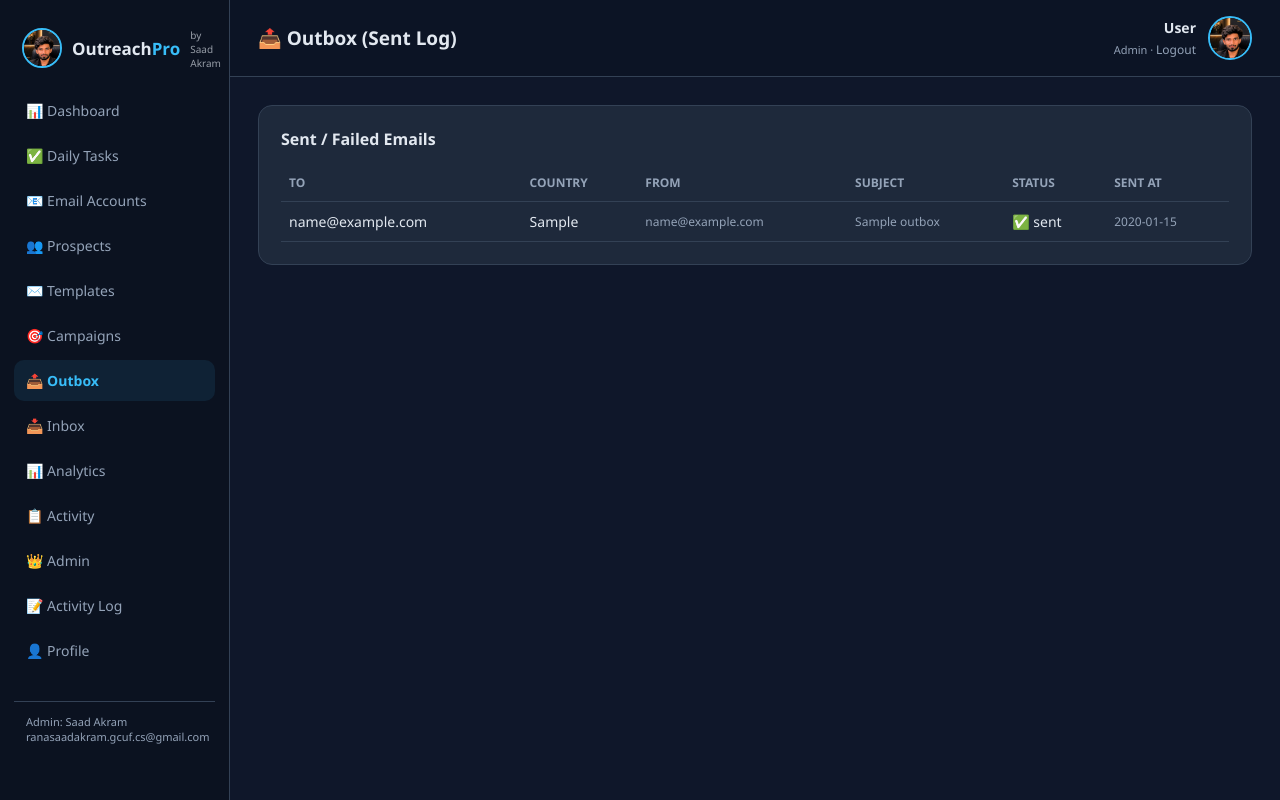
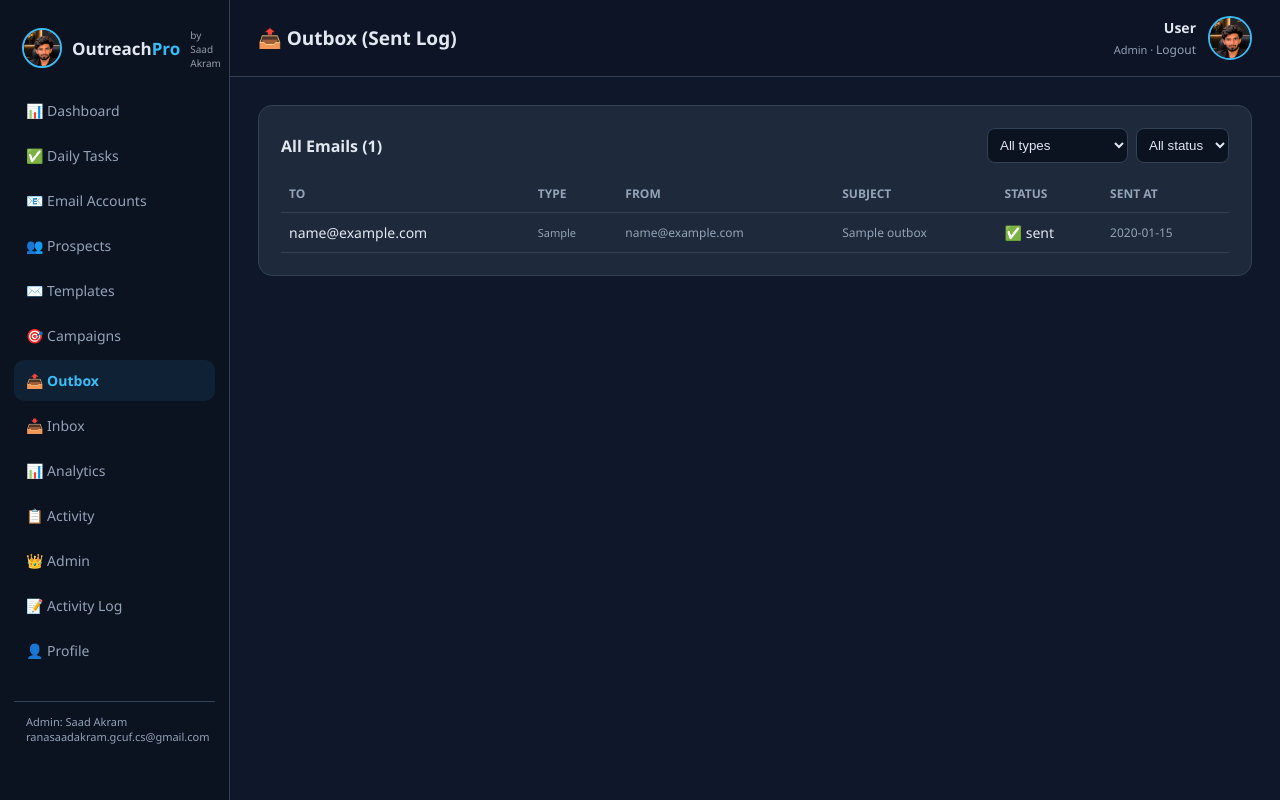
Before and after one commit to saad-akram-ul/Outreachpro, a Flask app: page /outbox in a window 1280 px wide. Run offline with Flask 3, Linux system fonts and the light colour scheme; the visitor is signed in with stand-in values (Sample User, id 1); tables that the repository leaves empty hold one stand-in row (values such as "Sample post"); some libraries are stand-ins or nearby versions.

Commit message:
Inbox manual reply + outbox shows all emails with pagination/filters

```diff
--- a/app.py
+++ b/app.py
@@ -906,15 +906,33 @@
 @login_required
 def outbox():
     db = get_db()
+    uid = session["user_id"]
+    page = max(1, int(request.args.get("page", 1) or 1))
+    per_page = 50
+    kind = request.args.get("kind", "all")
+    status = request.args.get("status", "all")
+    where = ["o.user_id=?"]
+    params = [uid]
+    if kind in ("initial", "reply"):
+        where.append("o.kind=?")
+        params.append(kind)
+    if status in ("sent", "failed", "queued"):
+        where.append("o.status=?")
+        params.append(status)
+    wsql = " AND ".join(where)
+    total = db.execute(f"SELECT COUNT(*) n FROM outbox o WHERE {wsql}", params).fetchone()["n"]
+    pages = max(1, (total + per_page - 1) // per_page)
+    page = min(page, pages)
     rows = db.execute(
-        """SELECT o.*, p.email AS pemail, p.country, a.email AS from_email
+        f"""SELECT o.*, p.email AS pemail, p.country, a.email AS from_email
            FROM outbox o
            LEFT JOIN prospects p ON p.id=o.prospect_id
            LEFT JOIN email_accounts a ON a.id=o.account_id
-           WHERE o.user_id=? ORDER BY o.id DESC LIMIT 200""",
-        (session["user_id"],)).fetchall()
+           WHERE {wsql} ORDER BY o.id DESC LIMIT ? OFFSET ?""",
+        params + [per_page, (page - 1) * per_page]).fetchall()
     db.close()
-    return render_template("outbox.html", rows=rows,
+    return render_template("outbox.html", rows=rows, page=page, pages=pages,
+                           total=total, kind=kind, status=status,
                            admin_name=ADMIN_NAME, admin_email=ADMIN_EMAIL)
 
 
@@ -1008,6 +1026,58 @@
         (session["user_id"],)).fetchall()
     db.close()
     return render_template("inbox.html", msgs=msgs, drafts=drafts,
+                           admin_name=ADMIN_NAME, admin_email=ADMIN_EMAIL)
+
+
+@app.route("/inbox/<int:mid>/reply", methods=["GET", "POST"])
+@login_required
+def inbox_reply(mid):
+    """Manually compose & send a reply to a received message."""
+    from datetime import datetime
+    db = get_db()
+    uid = session["user_id"]
+    m = db.execute(
+        """SELECT i.*, p.name AS pname, p.email AS pemail, a.email AS acc_email
+           FROM inbox_messages i
+           LEFT JOIN prospects p ON p.id=i.prospect_id
+           LEFT JOIN email_accounts a ON a.id=i.account_id
+           WHERE i.id=? AND i.user_id=?""", (mid, uid)).fetchone()
+    if not m:
+        db.close()
+        flash("Message nahi mila.", "error")
+        return redirect(url_for("inbox"))
+    if request.method == "POST":
+        to_email = request.form.get("to_email", "").strip()
+        subject = request.form.get("subject", "").strip()
+        body = request.form.get("body", "").strip()
+        if not to_email or not subject or not body:
+            db.close()
+            flash("To, subject aur message zaroori hain.", "error")
+            return redirect(url_for("inbox_reply", mid=mid))
+        ok, err = send_one_email(db, uid, m["account_id"], to_email, subject, body)
+        if ok:
+            db.execute(
+                """INSERT INTO outbox (user_id,prospect_id,account_id,kind,subject,body,status,sent_at)
+                   VALUES (?,?,?,?,?,?,?,?)""",
+                (uid, m["prospect_id"], m["account_id"], "reply", subject, body,
+                 "sent", datetime.now().isoformat(timespec="seconds")))
+            if m["prospect_id"]:
+                db.execute("UPDATE prospects SET status='replied' WHERE id=?", (m["prospect_id"],))
+            log_activity(db, uid, "reply_sent", f"Manual reply sent to {to_email}")
+            db.commit()
+            flash("Reply bhej diya gaya! ✅", "success")
+        else:
+            db.commit()
+            flash("Bhejne me error: " + err[:120], "error")
+        db.close()
+        return redirect(url_for("inbox"))
+    # GET: compose form with quoted original
+    orig_subj = m["subject"] or ""
+    subj = orig_subj if orig_subj.lower().startswith("re:") else f"Re: {orig_subj}"
+    quoted = (f"\n\n--- Original message ---\nFrom: {m['from_email']}\n"
+              f"Date: {m['received_at'] or ''}\n\n{m['body'] or ''}")
+    db.close()
+    return render_template("reply_compose.html", m=m, subject=subj, quoted=quoted,
                            admin_name=ADMIN_NAME, admin_email=ADMIN_EMAIL)
 
 
--- a/templates/inbox.html
+++ b/templates/inbox.html
@@ -41,13 +41,14 @@
   <h3>📨 Received Replies</h3>
   {% if msgs %}
   <table>
-    <tr><th>From</th><th>Subject</th><th>Message</th><th>Received</th></tr>
+    <tr><th>From</th><th>Subject</th><th>Message</th><th>Received</th><th></th></tr>
     {% for m in msgs %}
     <tr>
       <td><b>{{ m['pname'] or m['from_email'] }}</b><br><span style="color:var(--muted);font-size:11px">{{ m['from_email'] }}</span></td>
       <td style="font-size:12px">{{ (m['subject'] or "")[:40] }}</td>
       <td style="font-size:12px;color:var(--muted)">{{ (m['body'] or "")[:80] }}...</td>
       <td style="font-size:11px;color:var(--muted)">{{ ((m['received_at'] or '')|string)[:16] }}</td>
+      <td><a href="{{ url_for('inbox_reply', mid=m['id']) }}" class="btn ghost" style="width:auto;padding:6px 14px;text-decoration:none;font-size:12px">✍️ Reply</a></td>
     </tr>
     {% endfor %}
   </table>
--- a/templates/outbox.html
+++ b/templates/outbox.html
@@ -3,20 +3,47 @@
 {% block heading %}📤 Outbox (Sent Log){% endblock %}
 {% block content %}
 <div class="panel">
-  <h3>Sent / Failed Emails</h3>
+  <div style="display:flex;justify-content:space-between;align-items:center;flex-wrap:wrap;gap:10px">
+    <h3 style="margin:0">All Emails ({{ total }})</h3>
+    <form method="GET" style="display:flex;gap:8px;align-items:center">
+      <select name="kind" onchange="this.form.submit()" style="padding:8px;border-radius:8px;border:1px solid var(--line);background:#0b1220;color:var(--txt)">
+        <option value="all" {% if kind=='all' %}selected{% endif %}>All types</option>
+        <option value="initial" {% if kind=='initial' %}selected{% endif %}>Campaign emails</option>
+        <option value="reply" {% if kind=='reply' %}selected{% endif %}>Replies</option>
+      </select>
+      <select name="status" onchange="this.form.submit()" style="padding:8px;border-radius:8px;border:1px solid var(--line);background:#0b1220;color:var(--txt)">
+        <option value="all" {% if status=='all' %}selected{% endif %}>All status</option>
+        <option value="sent" {% if status=='sent' %}selected{% endif %}>Sent</option>
+        <option value="failed" {% if status=='failed' %}selected{% endif %}>Failed</option>
+        <option value="queued" {% if status=='queued' %}selected{% endif %}>Queued</option>
+      </select>
+    </form>
+  </div>
   {% if rows %}
-  <table>
-    <tr><th>To</th><th>Country</th><th>From</th><th>Subject</th><th>Status</th><th>Sent At</th></tr>
+  <table style="margin-top:12px">
+    <tr><th>To</th><th>Type</th><th>From</th><th>Subject</th><th>Status</th><th>Sent At</th></tr>
     {% for r in rows %}
     <tr>
-      <td>{{ r['pemail'] }}</td><td>{{ r['country'] or "-" }}</td>
+      <td>{{ r['pemail'] or "-" }}</td>
+      <td style="font-size:11px;color:var(--muted)">{{ "📧 campaign" if r['kind']=='initial' else ("💬 reply" if r['kind']=='reply' else r['kind']) }}</td>
       <td style="color:var(--muted);font-size:12px">{{ r['from_email'] or "-" }}</td>
       <td style="color:var(--muted);font-size:12px">{{ (r['subject'] or "")[:40] }}</td>
-      <td>{{ "✅ sent" if r['status']=='sent' else "❌ failed" }}</td>
-      <td style="color:var(--muted);font-size:12px">{{ r['sent_at'] or "-" }}</td>
+      <td>{{ "✅ sent" if r['status']=='sent' else ("❌ failed" if r['status']=='failed' else "⏳ "+r['status']) }}</td>
+      <td style="color:var(--muted);font-size:12px">{{ ((r['sent_at'] or '')|string)[:16] or "-" }}</td>
     </tr>
     {% endfor %}
   </table>
+  {% if pages > 1 %}
+  <div style="display:flex;gap:8px;justify-content:center;margin-top:16px;flex-wrap:wrap">
+    {% if page > 1 %}
+    <a href="{{ url_for('outbox', page=page-1, kind=kind, status=status) }}" class="btn ghost" style="width:auto;padding:8px 18px;text-decoration:none">← Prev</a>
+    {% endif %}
+    <span style="padding:8px 12px;color:var(--muted)">Page {{ page }} / {{ pages }}</span>
+    {% if page < pages %}
+    <a href="{{ url_for('outbox', page=page+1, kind=kind, status=status) }}" class="btn ghost" style="width:auto;padding:8px 18px;text-decoration:none">Next →</a>
+    {% endif %}
+  </div>
+  {% endif %}
   {% else %}
   <div class="empty">Abhi koi email nahi bheji gayi. Campaign start karo! 🚀</div>
   {% endif %}
```
Also changed, not shown: templates/reply_compose.html (added, +23 -0 lines).
